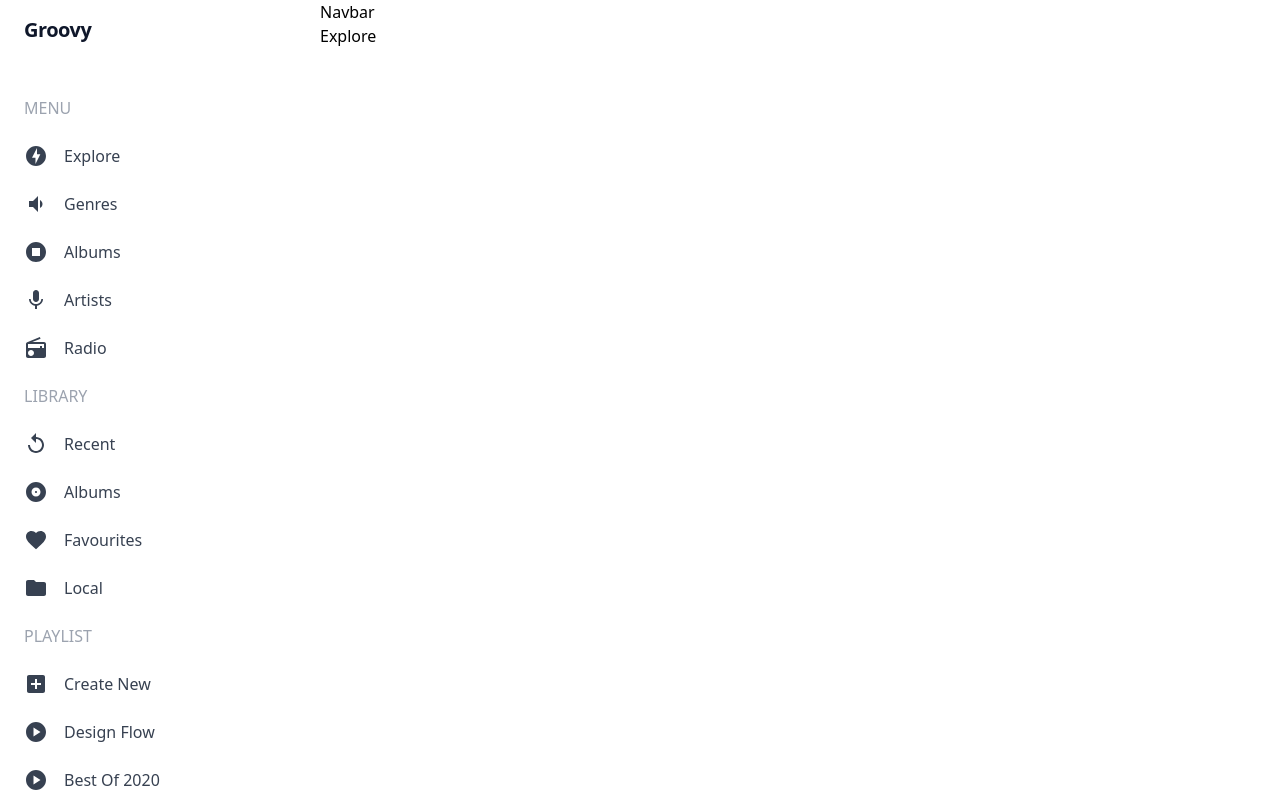
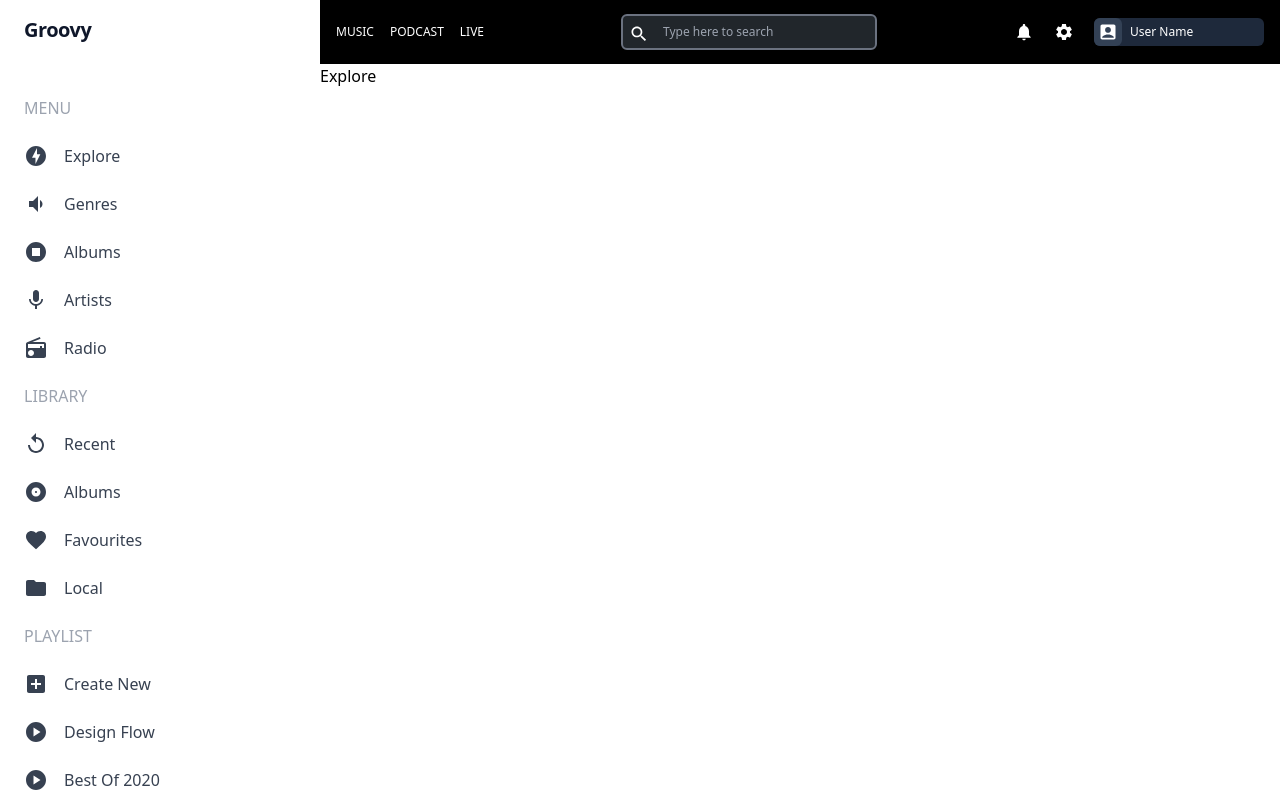
Before and after one commit to Aman-Mandal/groovy, a Next.js app: page / in a window 1280 px wide. Built offline with nearby package versions, Linux system fonts and the light colour scheme.

Commit message:
made navbar

```diff
--- a/components/Navbar/Navbar.jsx
+++ b/components/Navbar/Navbar.jsx
@@ -1,8 +1,36 @@
-import React from 'react'
+import NotificationsIcon from '@mui/icons-material/Notifications';
+import SettingsIcon from '@mui/icons-material/Settings';
+import AccountBoxIcon from '@mui/icons-material/AccountBox';
+import SearchIcon from '@mui/icons-material/Search';
 
 const Navbar = () => {
   return (
-    <div>Navbar</div>
+    <div className="h-16 bg-black text-white text-xs flex justify-between px-4">
+      <ul className='flex space-x-4 my-auto'>
+        <li>MUSIC</li>
+        <li>PODCAST</li>
+        <li>LIVE</li>
+      </ul>
+      <div className="input relative flex items-center">
+        <input
+          type="text"
+          className='w-64 py-2 border-2 border-gray-500 rounded-md bg-[#21262b] indent-10 focus:outline-none'
+          placeholder='Type here to search' />
+        <div className="sIcon absolute left-2 top-6">
+          <SearchIcon fontSize='small'/>
+        </div>
+      </div>
+      <div className='flex items-center space-x-5'>
+        <NotificationsIcon fontSize='small'/>
+        <SettingsIcon fontSize='small'/>
+        <div className="profile min-w-[170px] my-4 bg-slate-800 flex rounded-md">
+          <div className="profile-image bg-slate-700 p-1 rounded-md flex justify-center items-center">
+            <AccountBoxIcon fontSize='small'/>
+          </div>
+          <p className='flex px-2 items-center'>User Name</p>
+        </div>
+      </div>
+    </div>
   )
 }
 
--- a/components/Sidebar/Sidebar.jsx
+++ b/components/Sidebar/Sidebar.jsx
@@ -9,7 +9,7 @@ const Sidebar = () => {
     <div className="ml-3 h-screen overflow-auto pb-10 ">
       {activeMenu && (
         <>
-          <div className="flex justify-between items-center items-center gap-3 ml-3 mt-4 flex text-xl font-extrabold tracking-tight text-slate-900">
+          <div className="flex justify-between items-center gap-3 ml-3 mt-4 text-xl font-extrabold tracking-tight text-slate-900">
             <Link href="/" >Groovy</Link>
           </div>
 
```
